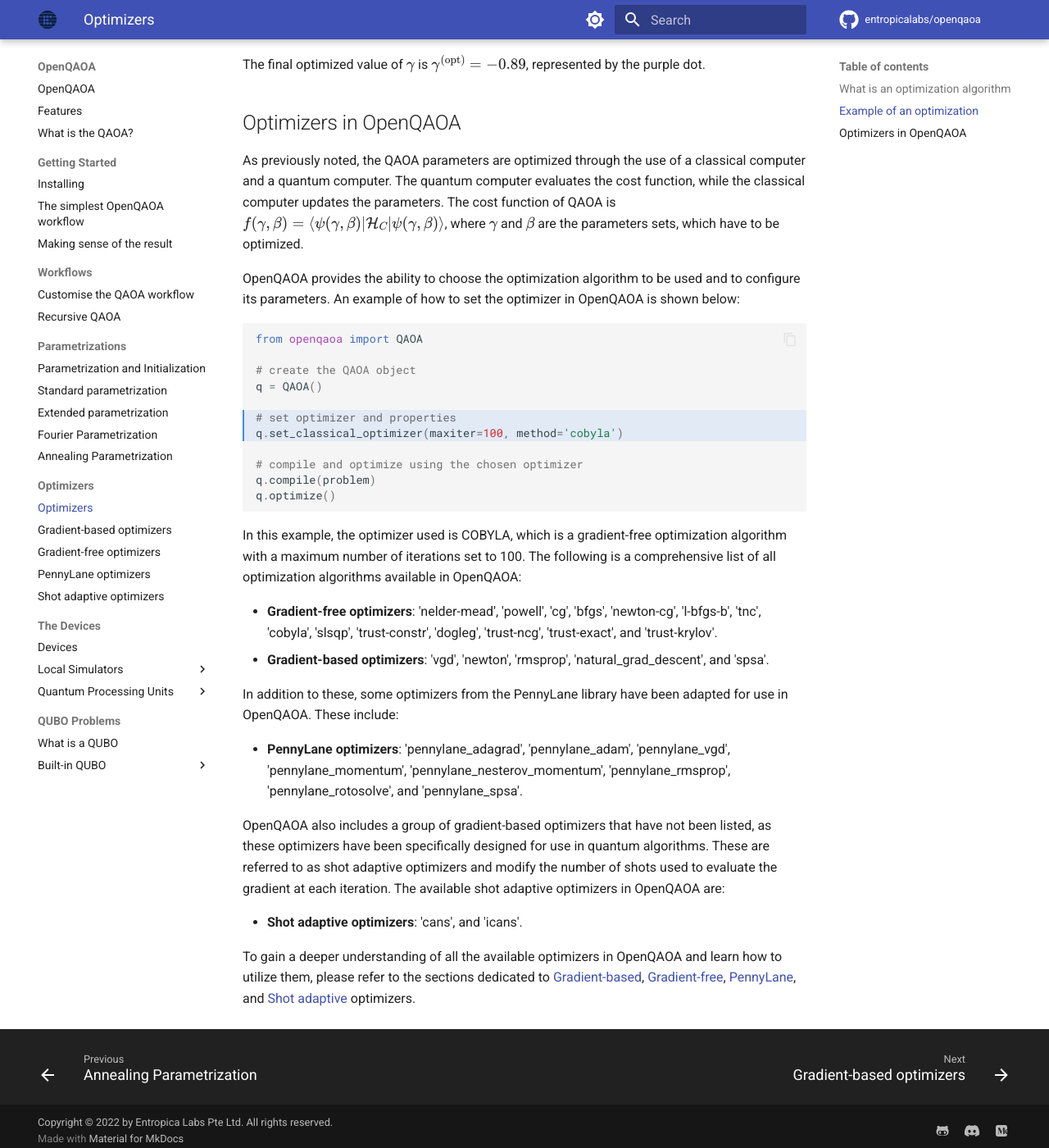
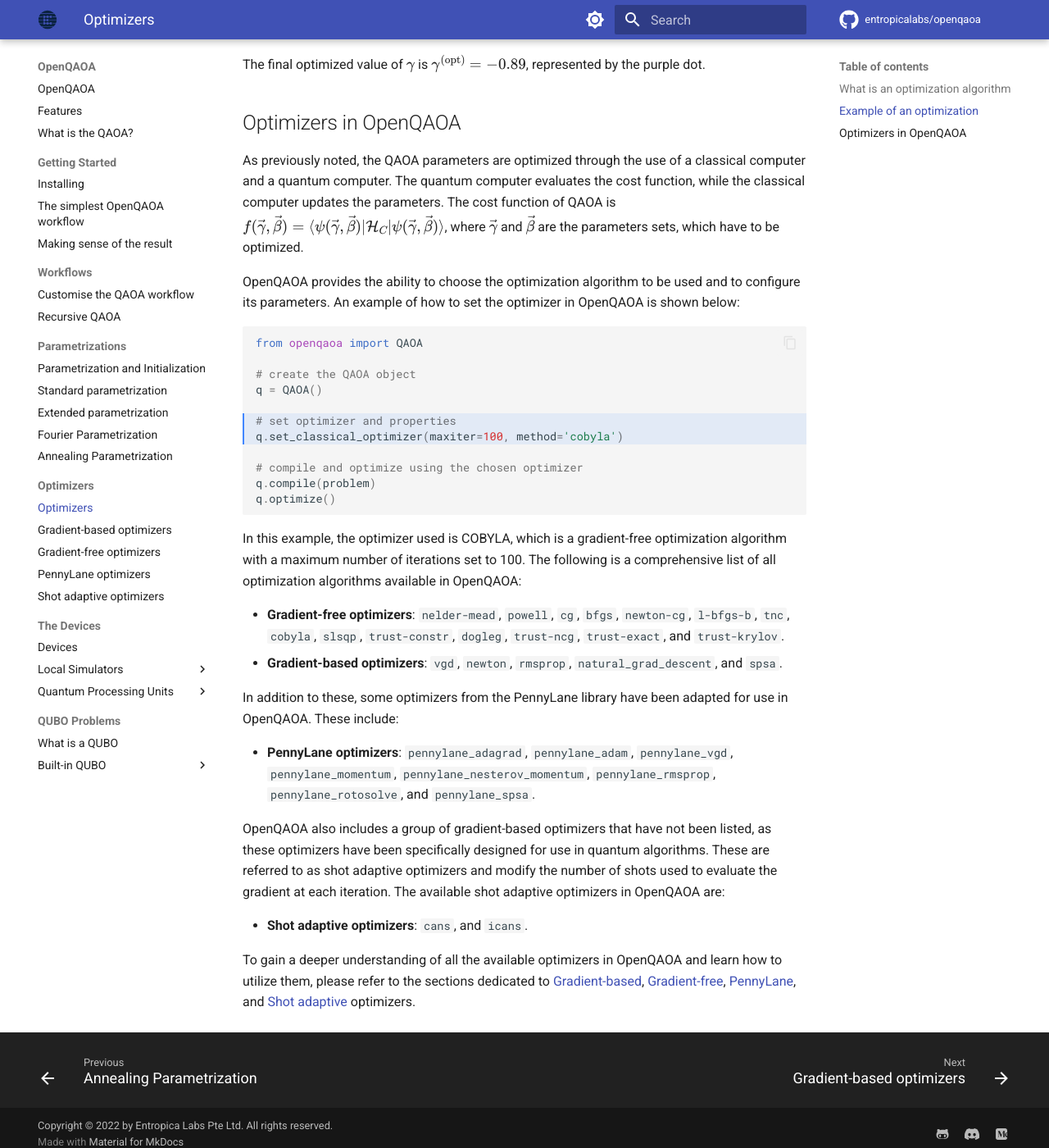
Before and after one commit to entropicalabs/openqaoa-website, an MkDocs documentation site: the page built from docs/optimizers/optimizers.md, in a window 1280 px wide and 1400 px high, scrolled down 3059 px. Shown: the whole window at 82% size. Built offline with MkDocs 1.6.1 and Material for MkDocs 9.7.7, drawn with Linux system fonts in a browser that asks for light colours; comment, search, counter and statistics services are not loaded.

Commit message:
optimizers

````diff
--- a/docs/optimizers/optimizers.md
+++ b/docs/optimizers/optimizers.md
@@ -37,7 +37,7 @@ The final optimized value of $\gamma$ is $\gamma^{(\text{opt})}=-0.89$, represen
 
 ## Optimizers in OpenQAOA
 
-As previously noted, the QAOA parameters are optimized through the use of a classical computer and a quantum computer. The quantum computer evaluates the cost function, while the classical computer updates the parameters. The cost function of QAOA is $f(\gamma, \beta) = \langle \psi(\gamma, \beta)|\mathcal{H}_C|\psi(\gamma, \beta)\rangle$, where $\gamma$ and $\beta$ are the parameters sets, which have to be optimized.
+As previously noted, the QAOA parameters are optimized through the use of a classical computer and a quantum computer. The quantum computer evaluates the cost function, while the classical computer updates the parameters. The cost function of QAOA is $f(\vec\gamma, \vec\beta) = \langle \psi(\vec\gamma, \vec\beta)|\mathcal{H}_C|\psi(\vec\gamma, \vec\beta)\rangle$, where $\vec\gamma$ and $\vec\beta$ are the parameters sets, which have to be optimized.
 
 OpenQAOA provides the ability to choose the optimization algorithm to be used and to configure its parameters. An example of how to set the optimizer in OpenQAOA is shown below:
 
@@ -56,15 +56,15 @@ q.optimize()
 ```
 In this example, the optimizer used is COBYLA, which is a gradient-free optimization algorithm with a maximum number of iterations set to 100. The following is a comprehensive list of all optimization algorithms available in OpenQAOA:
 
-- <a style="color:inherit; font-weight:bold" href="/optimizers/gradient-free-optimizers">Gradient-free optimizers</a>: 'nelder-mead', 'powell', 'cg', 'bfgs', 'newton-cg', 'l-bfgs-b', 'tnc', 'cobyla', 'slsqp', 'trust-constr', 'dogleg', 'trust-ncg', 'trust-exact', and 'trust-krylov'.
-- <a style="color:inherit; font-weight:bold" href="/optimizers/gradient-based-optimizers">Gradient-based optimizers</a>: 'vgd', 'newton', 'rmsprop', 'natural_grad_descent', and 'spsa'.
+- <a style="color:inherit; font-weight:bold" href="/optimizers/gradient-free-optimizers">Gradient-free optimizers</a>: `nelder-mead`, `powell`, `cg`, `bfgs`, `newton-cg`, `l-bfgs-b`, `tnc`, `cobyla`, `slsqp`, `trust-constr`, `dogleg`, `trust-ncg`, `trust-exact`, and `trust-krylov`.
+- <a style="color:inherit; font-weight:bold" href="/optimizers/gradient-based-optimizers">Gradient-based optimizers</a>: `vgd`, `newton`, `rmsprop`, `natural_grad_descent`, and `spsa`.
 
 In addition to these, some optimizers from the PennyLane library have been adapted for use in OpenQAOA. These include:
 
-- <a style="color:inherit; font-weight:bold" href="/optimizers/pennylane-optimizers">PennyLane optimizers</a>: 'pennylane_adagrad', 'pennylane_adam', 'pennylane_vgd', 'pennylane_momentum', 'pennylane_nesterov_momentum', 'pennylane_rmsprop', 'pennylane_rotosolve', and 'pennylane_spsa'.
+- <a style="color:inherit; font-weight:bold" href="/optimizers/pennylane-optimizers">PennyLane optimizers</a>: `pennylane_adagrad`, `pennylane_adam`, `pennylane_vgd`, `pennylane_momentum`, `pennylane_nesterov_momentum`, `pennylane_rmsprop`, `pennylane_rotosolve`, and `pennylane_spsa`.
 
 OpenQAOA also includes a group of gradient-based optimizers that have not been listed, as these optimizers have been specifically designed for use in quantum algorithms. These are referred to as shot adaptive optimizers and modify the number of shots used to evaluate the gradient at each iteration. The available shot adaptive optimizers in OpenQAOA are:
 
-- <a style="color:inherit; font-weight:bold" href="/optimizers/shot-adaptive-optimizers">Shot adaptive optimizers</a>: 'cans', and 'icans'.
+- <a style="color:inherit; font-weight:bold" href="/optimizers/shot-adaptive-optimizers">Shot adaptive optimizers</a>: `cans`, and `icans`.
 
 To gain a deeper understanding of all the available optimizers in OpenQAOA and learn how to utilize them, please refer to the sections dedicated to [Gradient-based](/optimizers/gradient-based-optimizers), [Gradient-free](/optimizers/gradient-free-optimizers), [PennyLane](/optimizers/pennylane-optimizers), and [Shot adaptive](/optimizers/shot-adaptive-optimizers) optimizers.
````
